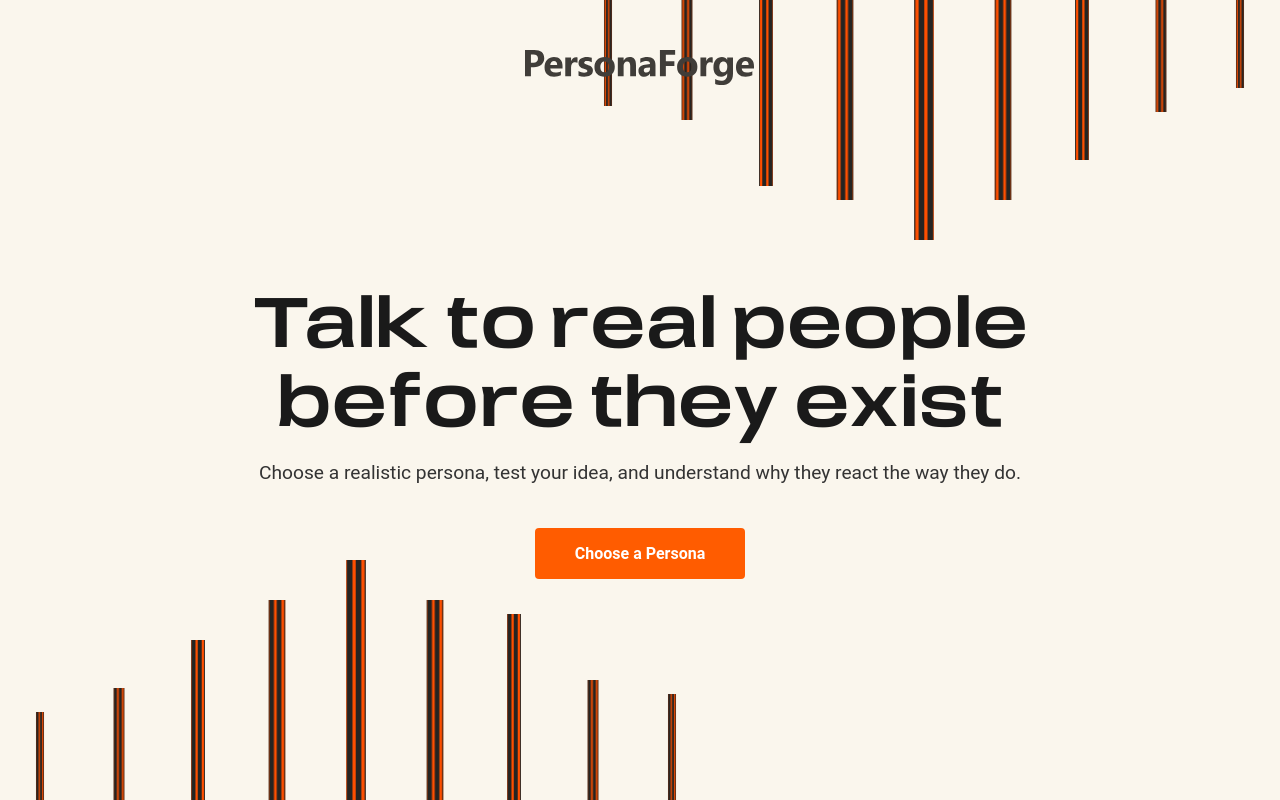
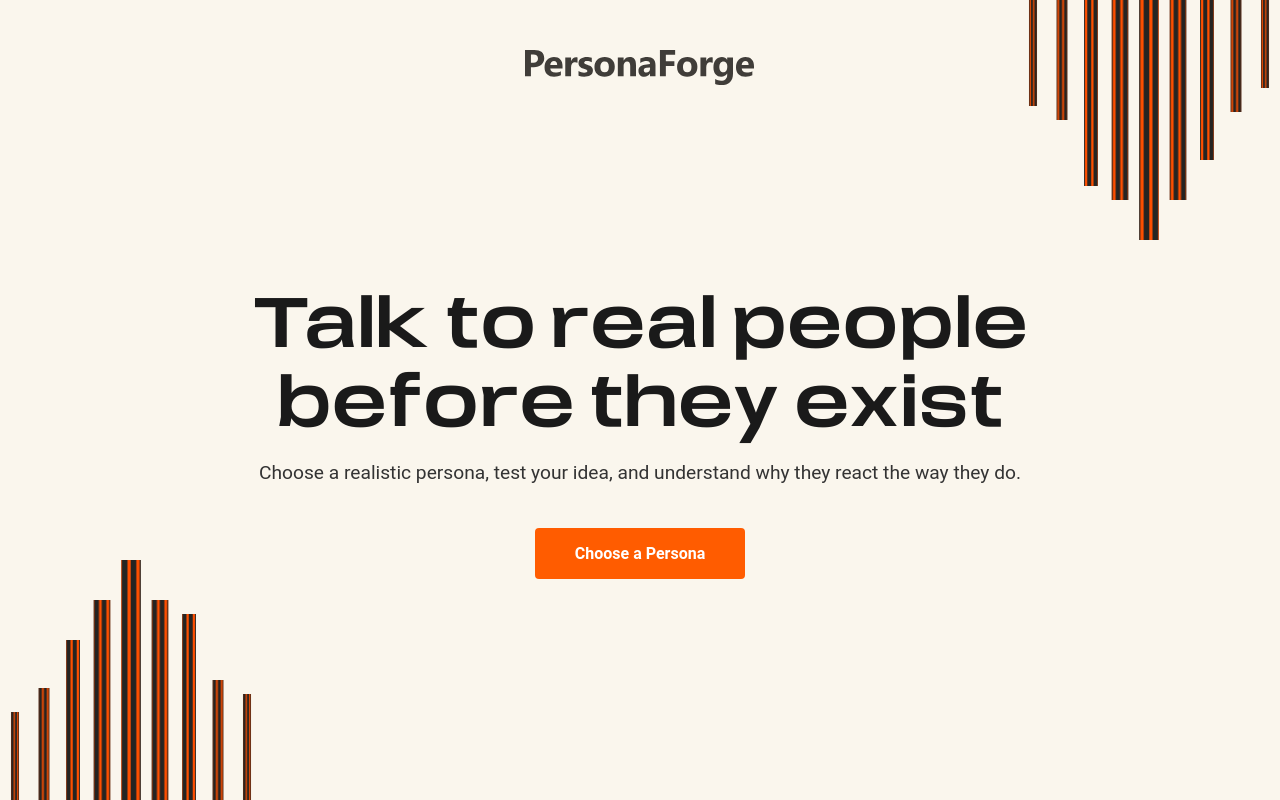
Before and after one commit to ORACLE-AURACLE/PersonaForge, a React (Vite) app in the folder persona-forge/: page / in a window 1280 px wide. Built offline with nearby package versions, Linux system fonts and the light colour scheme.

Commit message:
Updated Personaorge UI

```diff
--- a/persona-forge/src/App.css
+++ b/persona-forge/src/App.css
@@ -74,7 +74,7 @@
 }
 
 .rect-bar {
-  width: 80px;
+  width: 30px;
   margin-right: -1px;
   height: auto;
   display: block;
```
